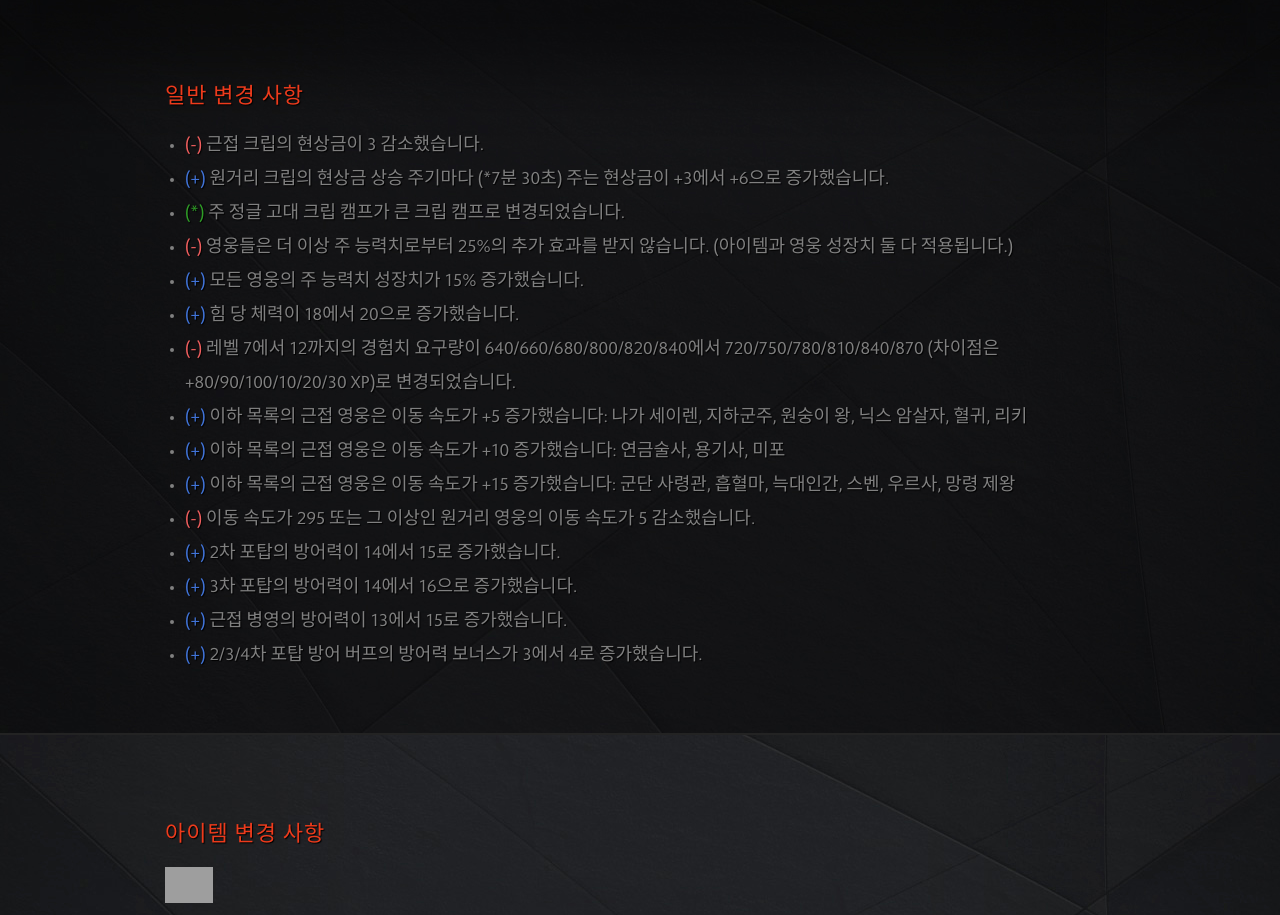
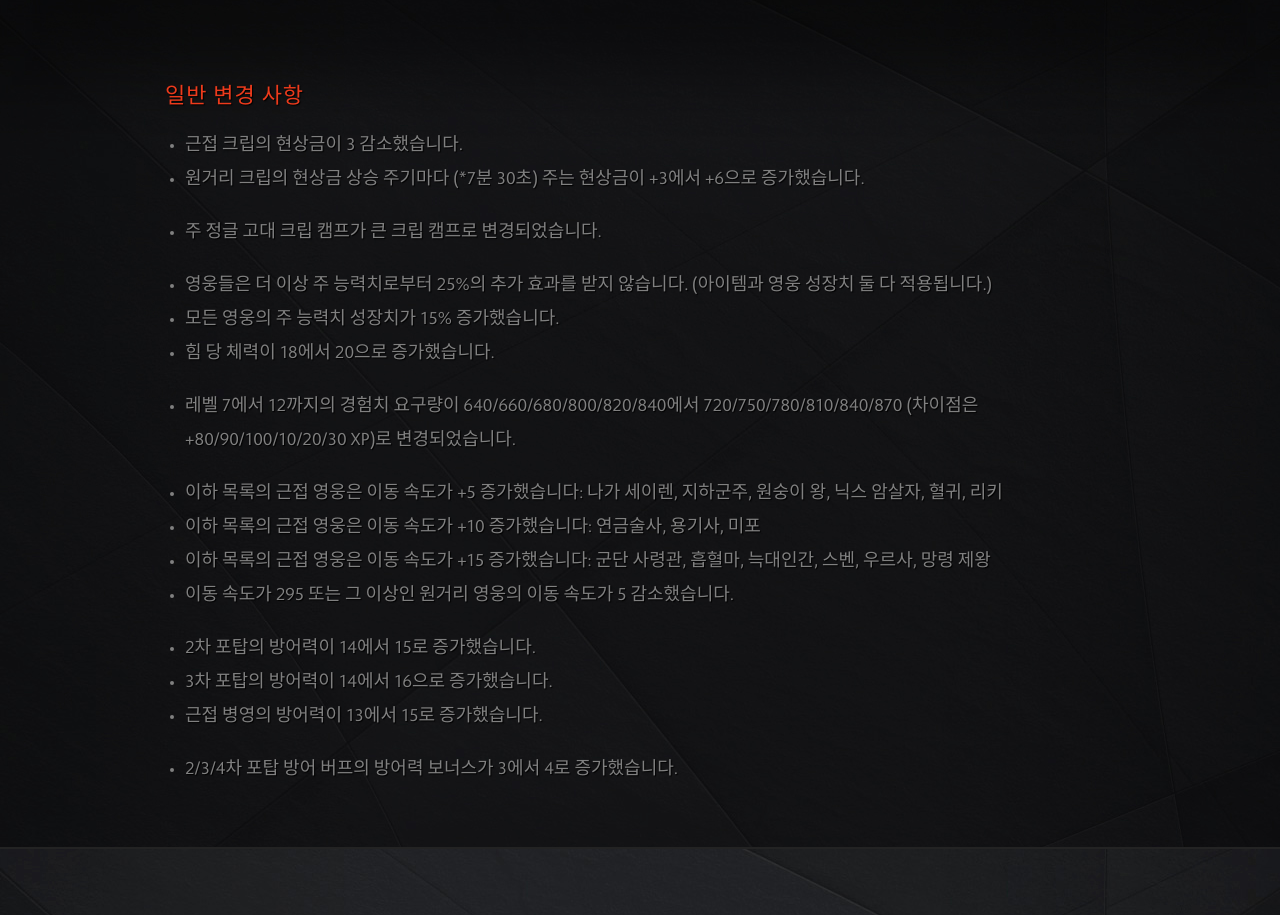
Before and after one commit to yuulafe/yuulafe.github.io, a plain HTML site: page dotapatch/721.html in a window 1280 px wide. Shown: the part 981-1896 px from the top of the page. Drawn offline with Linux system fonts and the light colour scheme; grey boxes are pictures that could not be loaded.

Commit message:
Update 721.html

```diff
--- a/dotapatch/721.html
+++ b/dotapatch/721.html
@@ -37,27 +37,27 @@
             <div class="Inner">
                     <h3>일반 변경 사항</h3>
                     <ul>
-                        <li><span class="nerf">(-) </span>근접 크립의 현상금이 3 감소했습니다.</li>
-						<li><span class="buff">(+) </span>원거리 크립의 현상금 상승 주기마다 (*7분 30초) 주는 현상금이 +3에서 +6으로 증가했습니다.</li>
-
-						<li><span class="fix">(*) </span>주 정글 고대 크립 캠프가 큰 크립 캠프로 변경되었습니다.</li>
-
-						<li><span class="nerf">(-) </span>영웅들은 더 이상 주 능력치로부터 25%의 추가 효과를 받지 않습니다. (아이템과 영웅 성장치 둘 다 적용됩니다.)</li>
-						<li><span class="buff">(+) </span>모든 영웅의 주 능력치 성장치가 15% 증가했습니다.</li>
-						<li><span class="buff">(+) </span>힘 당 체력이 18에서 20으로 증가했습니다.</li>
-
-						<li><span class="nerf">(-) </span>레벨 7에서 12까지의 경험치 요구량이 640/660/680/800/820/840에서 720/750/780/810/840/870 (차이점은 +80/90/100/10/20/30 XP)로 변경되었습니다.</li>
-
-						<li><span class="buff">(+) </span>이하 목록의 근접 영웅은 이동 속도가 +5 증가했습니다: 나가 세이렌, 지하군주, 원숭이 왕, 닉스 암살자, 혈귀, 리키</li>
-						<li><span class="buff">(+) </span>이하 목록의 근접 영웅은 이동 속도가 +10 증가했습니다: 연금술사, 용기사, 미포</li>
-						<li><span class="buff">(+) </span>이하 목록의 근접 영웅은 이동 속도가 +15 증가했습니다: 군단 사령관, 흡혈마, 늑대인간, 스벤, 우르사, 망령 제왕</li>
-						<li><span class="nerf">(-) </span>이동 속도가 295 또는 그 이상인 원거리 영웅의 이동 속도가 5 감소했습니다.</li>
-
-						<li><span class="buff">(+) </span>2차 포탑의 방어력이 14에서 15로 증가했습니다.</li>
-						<li><span class="buff">(+) </span>3차 포탑의 방어력이 14에서 16으로 증가했습니다.</li>
-						<li><span class="buff">(+) </span>근접 병영의 방어력이 13에서 15로 증가했습니다.</li>
-
-						<li><span class="buff">(+) </span>2/3/4차 포탑 방어 버프의 방어력 보너스가 3에서 4로 증가했습니다.</li>
+                        <li>근접 크립의 현상금이 3 감소했습니다.</li>
+						<li>원거리 크립의 현상금 상승 주기마다 (*7분 30초) 주는 현상금이 +3에서 +6으로 증가했습니다.</li>
+						<br>
+						<li>주 정글 고대 크립 캠프가 큰 크립 캠프로 변경되었습니다.</li>
+						<br>
+						<li>영웅들은 더 이상 주 능력치로부터 25%의 추가 효과를 받지 않습니다. (아이템과 영웅 성장치 둘 다 적용됩니다.)</li>
+						<li>모든 영웅의 주 능력치 성장치가 15% 증가했습니다.</li>
+						<li>힘 당 체력이 18에서 20으로 증가했습니다.</li>
+						<br>
+						<li>레벨 7에서 12까지의 경험치 요구량이 640/660/680/800/820/840에서 720/750/780/810/840/870 (차이점은 +80/90/100/10/20/30 XP)로 변경되었습니다.</li>
+						<br>
+						<li>이하 목록의 근접 영웅은 이동 속도가 +5 증가했습니다: 나가 세이렌, 지하군주, 원숭이 왕, 닉스 암살자, 혈귀, 리키</li>
+						<li>이하 목록의 근접 영웅은 이동 속도가 +10 증가했습니다: 연금술사, 용기사, 미포</li>
+						<li>이하 목록의 근접 영웅은 이동 속도가 +15 증가했습니다: 군단 사령관, 흡혈마, 늑대인간, 스벤, 우르사, 망령 제왕</li>
+						<li>이동 속도가 295 또는 그 이상인 원거리 영웅의 이동 속도가 5 감소했습니다.</li>
+						<br>
+						<li>2차 포탑의 방어력이 14에서 15로 증가했습니다.</li>
+						<li>3차 포탑의 방어력이 14에서 16으로 증가했습니다.</li>
+						<li>근접 병영의 방어력이 13에서 15로 증가했습니다.</li>
+						<br>
+						<li>2/3/4차 포탑 방어 버프의 방어력 보너스가 3에서 4로 증가했습니다.</li>
                     </ul>
             </div>
         </div>
```
